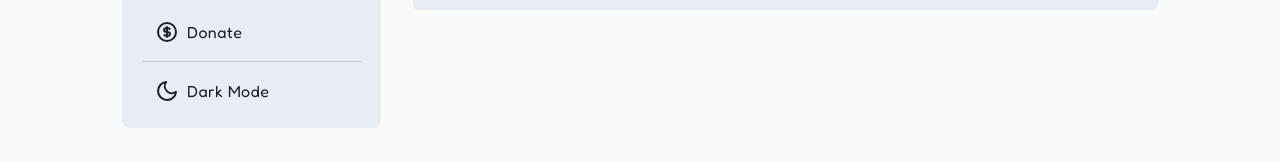
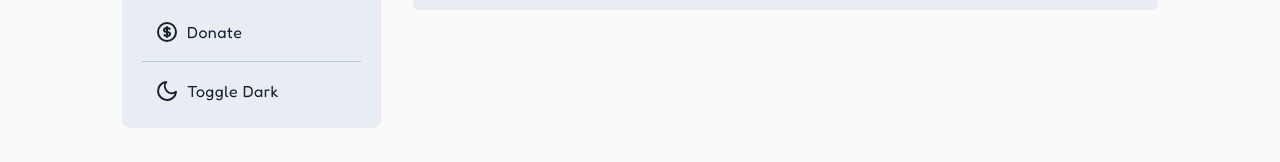
Before and after one commit to robchendev/Guitardex, a Next.js app: page /a in a window 1280 px wide. Shown: the part 378-540 px from the top of the page. Built offline with nearby package versions, Linux system fonts and the light colour scheme.

Commit message:
dark mode with SSR, need to implement the actual colors.

```diff
--- a/components/Sidebar/Button.tsx
+++ b/components/Sidebar/Button.tsx
@@ -1,22 +1,35 @@
 import Link from "next/link";
 import React from "react";
 import { IconType } from "react-icons";
-import { Icon } from "@chakra-ui/react";
+import { Button as ChakraButton, Icon } from "@chakra-ui/react";
 
 const Button = ({
   url,
   path,
   icon,
+  onClick,
   isExternal = false,
   children,
 }: {
   url: string;
   path: string;
   icon: IconType;
+  onClick?: () => void;
   isExternal?: boolean;
   children: React.ReactNode;
 }) => {
   const isActive = path === url;
+  if (onClick) {
+    return (
+      <div
+        onClick={onClick}
+        className="pb-1 hover:cursor-pointer w-full px-3 py-2 rounded-md border border-bg-light  hover:border-grey-light hover:text-text-light transition-none"
+      >
+        <Icon as={icon} className="text-2xl mb-[4px] mr-2" />
+        {children}
+      </div>
+    );
+  }
   if (isExternal) {
     return (
       <a
--- a/components/Sidebar/index.tsx
+++ b/components/Sidebar/index.tsx
@@ -1,4 +1,4 @@
-import { VStack } from "@chakra-ui/react";
+import { useColorMode, VStack } from "@chakra-ui/react";
 import React from "react";
 import Button from "./Button";
 import Divider from "./Divider";
@@ -17,6 +17,7 @@ import { changeLog } from "../../config/updates";
 
 const Sidebar = () => {
   const path = useRouter().pathname;
+  const { colorMode, toggleColorMode } = useColorMode();
 
   return (
     <div className="rounded-lg bg-bg-light py-4 px-5 w-full sticky top-16">
@@ -47,9 +48,17 @@ const Sidebar = () => {
           Donate
         </Button>
         <Divider />
-        <Button url="/dark" path={path} icon={FiMoon}>
+        <Button
+          url=""
+          path=""
+          icon={colorMode === "light" ? FiMoon : FiSun}
+          onClick={toggleColorMode}
+        >
+          Toggle {colorMode === "light" ? "Dark" : "Light"}
+        </Button>
+        {/* <Button url="/dark" path={path} icon={FiMoon}>
           Dark Mode
-        </Button>
+        </Button> */}
       </VStack>
     </div>
   );
--- a/pages/_app.tsx
+++ b/pages/_app.tsx
@@ -1,16 +1,17 @@
-import { ChakraProvider } from "@chakra-ui/react";
 import { AppProps } from "next/app";
-import theme from "../theme";
+import { Chakra } from "../utils/Chakra";
 import "../styles/globals.css";
 import "@fontsource/kanit";
 import "@fontsource/raleway/700.css";
 
 export function App({ Component, pageProps }: AppProps) {
   return (
-    <ChakraProvider theme={theme}>
+    <Chakra cookies={pageProps.cookies}>
       <Component {...pageProps} />
-    </ChakraProvider>
+    </Chakra>
   );
 }
 
 export default App;
+
+export { getServerSideProps } from "../utils/Chakra";
--- a/pages/_document.tsx
+++ b/pages/_document.tsx
@@ -1,4 +1,6 @@
+import { ColorModeScript } from "@chakra-ui/react";
 import { Html, Head, Main, NextScript } from "next/document";
+import theme from "../theme";
 
 export default function Document() {
   return (
@@ -12,6 +14,7 @@ export default function Document() {
         />
       </Head>
       <body>
+        {/* <ColorModeScript initialColorMode={theme.config.initialColorMode} /> */}
         <Main />
         <NextScript />
       </body>
--- a/theme.ts
+++ b/theme.ts
@@ -1,7 +1,5 @@
 import { extendTheme } from "@chakra-ui/react";
 import { ComponentStyleConfig } from "@chakra-ui/theme";
-import { accordionAnatomy } from "@chakra-ui/anatomy";
-import { createMultiStyleConfigHelpers } from "@chakra-ui/react";
 
 const Button: ComponentStyleConfig = {
   variants: {
@@ -12,26 +10,10 @@ const Button: ComponentStyleConfig = {
   },
 };
 
-// const { defineMultiStyleConfig: accordionConfig } = createMultiStyleConfigHelpers(
-//   accordionAnatomy.keys
-// );
-
-// const accordionTheme = accordionConfig({
-//   baseStyle: {
-//     container: {
-//       bgColor: "#232323",
-//       borderRadius: "md",
-//       border: "none",
-//     },
-//     button: {
-//       px: "4",
-//       py: "3",
-//     },
-//   },
-// });
-
 // use this file to define/inject custom theme
 const theme = {
+  initialColorMode: "light",
+  useSystemColorMode: false,
   components: {
     Button,
     // Accordion: accordionTheme,
--- /dev/null
+++ b/utils/Chakra.tsx
@@ -0,0 +1,20 @@
+import { ChakraProvider, cookieStorageManagerSSR, localStorageManager } from "@chakra-ui/react";
+
+export function Chakra({ cookies, children }) {
+  // b) Pass `colorModeManager` prop
+  const colorModeManager =
+    typeof cookies === "string" ? cookieStorageManagerSSR(cookies) : localStorageManager;
+
+  return <ChakraProvider colorModeManager={colorModeManager}>{children}</ChakraProvider>;
+}
+
+// also export a reusable function getServerSideProps
+export function getServerSideProps({ req }) {
+  return {
+    props: {
+      // first time users will not have any cookies and you may not return
+      // undefined here, hence ?? is necessary
+      cookies: req.headers.cookie ?? "",
+    },
+  };
+}
```
